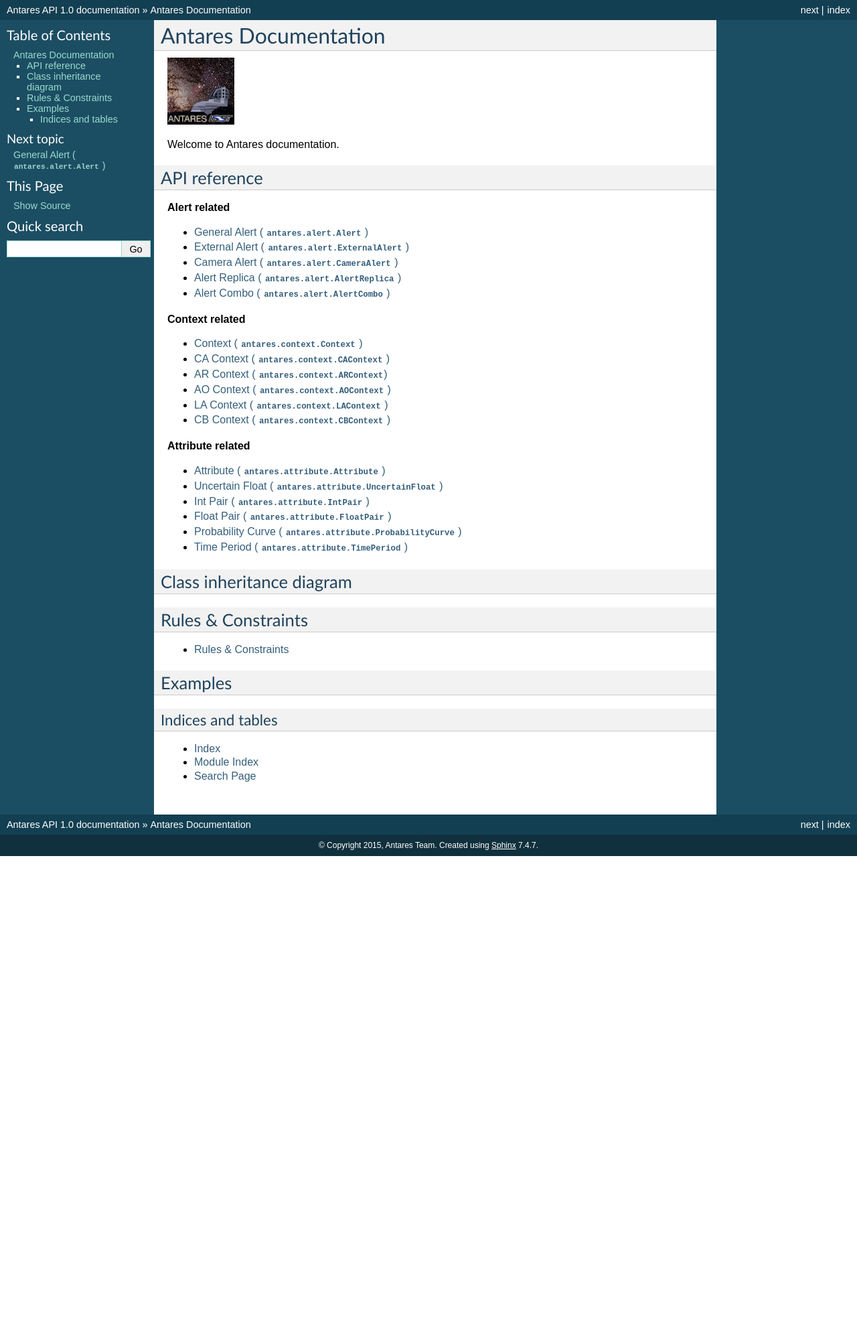
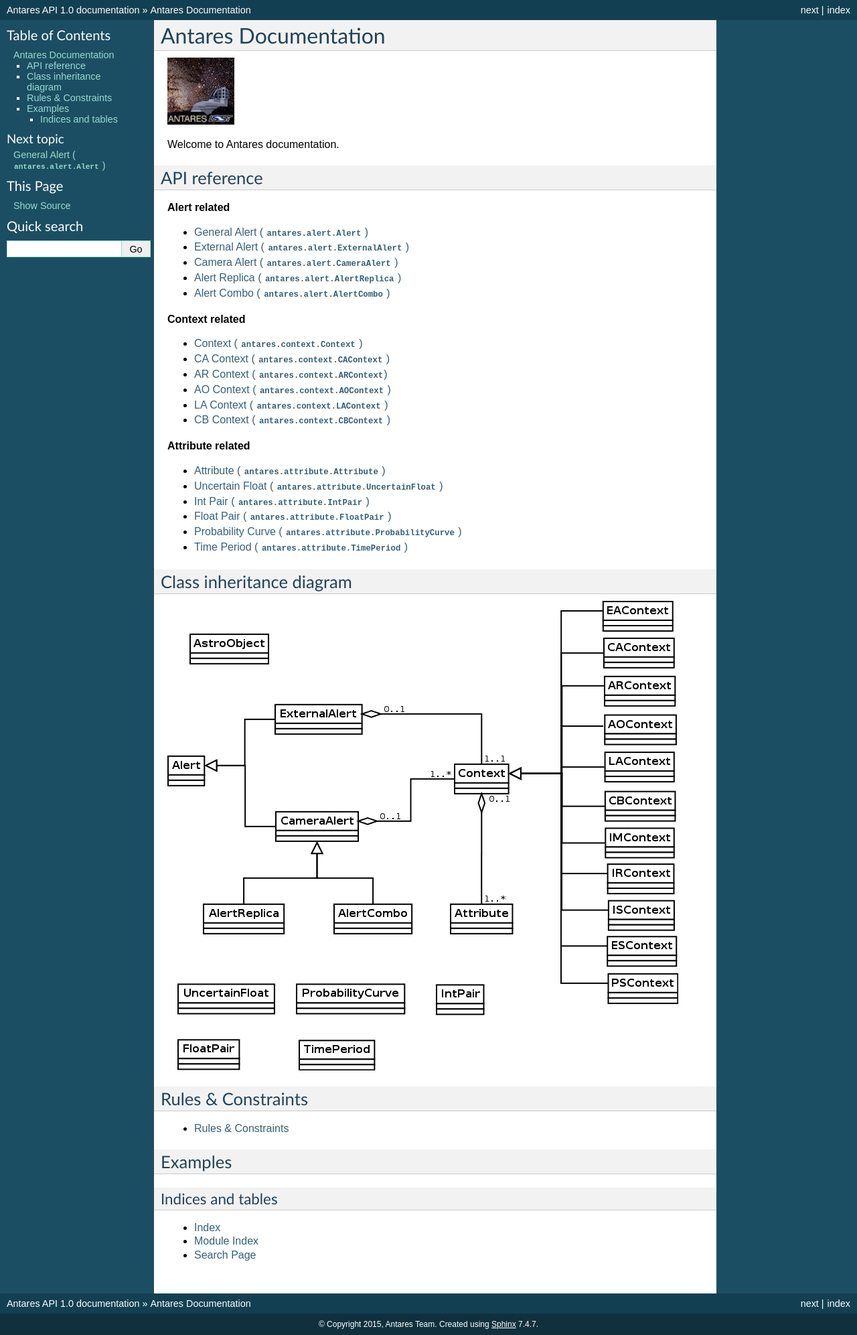
Before and after one commit to AzNOAOTares/antares-base, a Sphinx documentation site: the page built from doc/source/index.rst, in a window 1280 px wide. Shown: the whole page at 67% size. Built offline with Sphinx 7.4.7, drawn with Linux system fonts in a browser that asks for light colours; before the commit the page ends 1278 px from its top, so only the background shows below that.

Commit message:
add class inheritence diagram

```diff
--- a/doc/source/index.rst
+++ b/doc/source/index.rst
@@ -56,6 +56,8 @@
 Class inheritance diagram
 *************************
 
+.. image:: ./_static/classes.png
+
 *********************
 Rules & Constraints
 *********************
```
Also changed, not shown: doc/source/_static/classes.png (added).
